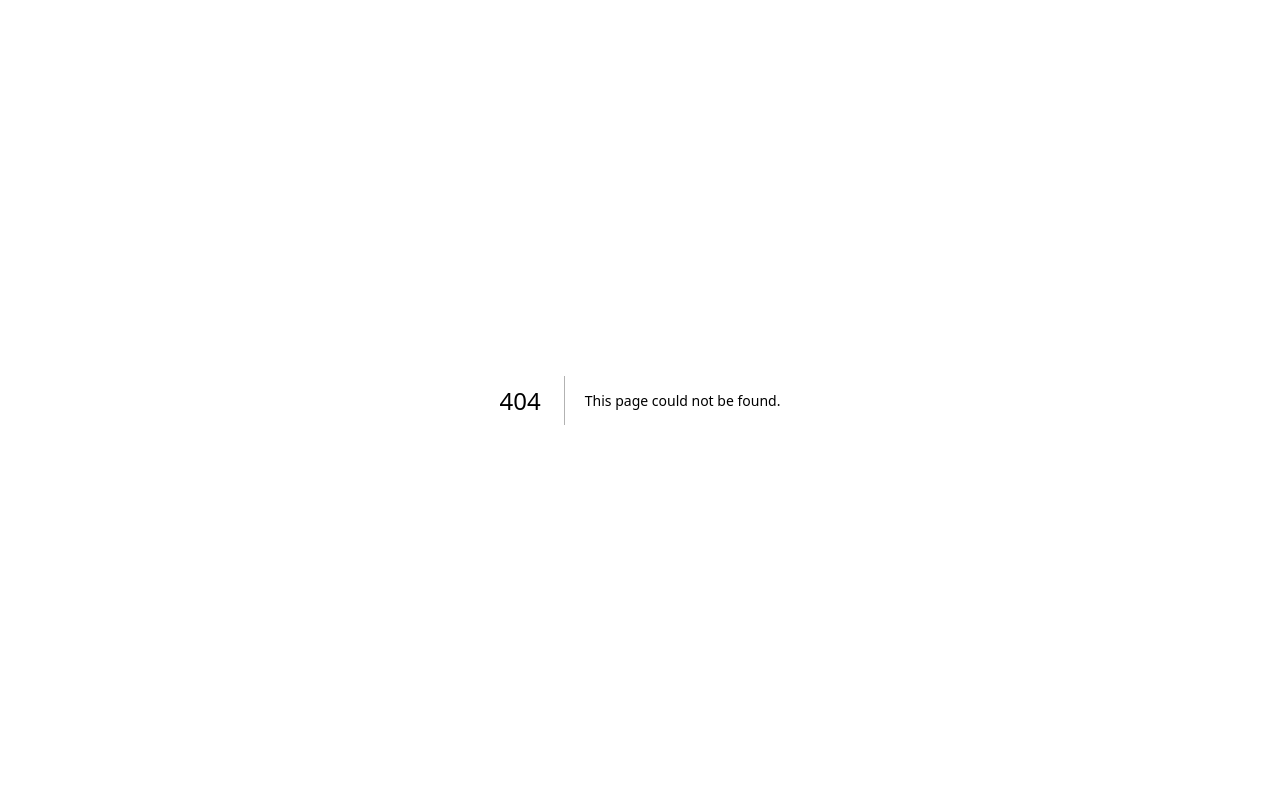
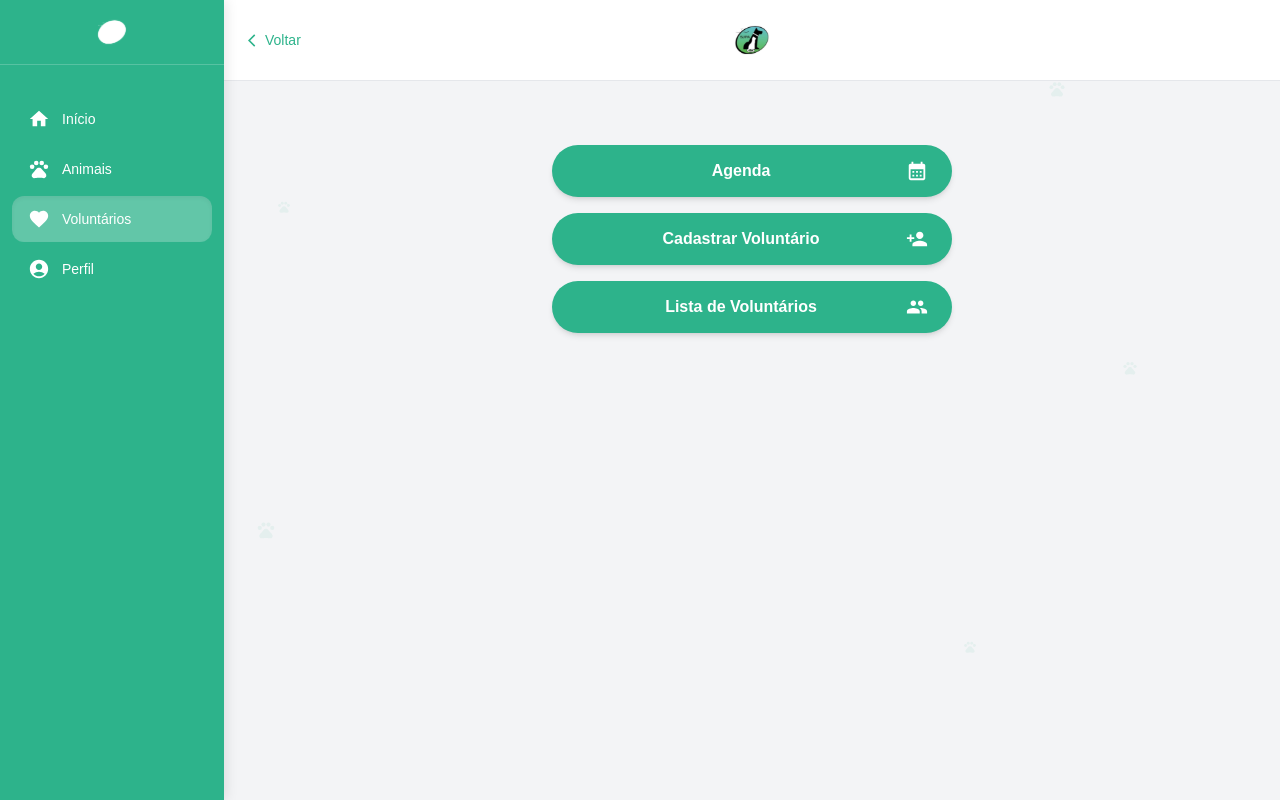
Before and after one commit to vitorrosa0/Projeto-APPS, a Next.js app in the folder frontend/: page /voluntarios in a window 1280 px wide. Before the commit this address had no page. Built offline with nearby package versions, Linux system fonts and the light colour scheme.

Commit message:
página inicial de voluntários

```diff
--- /dev/null
+++ b/frontend/app/(etapas)/voluntarios/page.tsx
@@ -0,0 +1,54 @@
+"use client";
+
+import { useRouter } from "next/navigation";
+import { MdCalendarMonth, MdPersonAdd, MdPeople } from "react-icons/md";
+import Header from "@/components/Header";
+import BottomNav from "@/components/BottomNav";
+import PawBackground from "@/components/PawBackground";
+
+const menuItems = [
+  { label: "Agenda",                 icon: <MdCalendarMonth size={22} />, href: "/voluntarios/agenda"  },
+  { label: "Cadastrar Voluntário",   icon: <MdPersonAdd size={22} />,     href: "/voluntarios/cadastrar" },
+  { label: "Lista de Voluntários",   icon: <MdPeople size={22} />,        href: "/voluntarios/lista"   },
+];
+
+export default function VoluntariosPage() {
+  const router = useRouter();
+
+  return (
+    <div className="relative min-h-screen bg-gray-100 overflow-hidden md:ml-56 pb-16 md:pb-0">
+
+      <Header showBack={true} />
+      <PawBackground />
+
+      <main className="
+        relative z-10
+        flex flex-col items-center gap-4
+        px-6 py-10
+        md:max-w-md md:mx-auto md:py-16
+      ">
+        {menuItems.map((item) => (
+          <button
+            key={item.label}
+            onClick={() => router.push(item.href)}
+            className="
+              w-full flex items-center justify-between
+              bg-[#2DB38B] text-white
+              rounded-full px-6 py-3.5
+              text-base font-semibold
+              shadow-md
+              hover:scale-[1.03] hover:shadow-lg
+              active:scale-[0.98]
+              transition-all duration-150 cursor-pointer
+            "
+          >
+            <span className="flex-1 text-center">{item.label}</span>
+            <span className="flex items-center">{item.icon}</span>
+          </button>
+        ))}
+      </main>
+
+      <BottomNav />
+    </div>
+  );
+}
```
